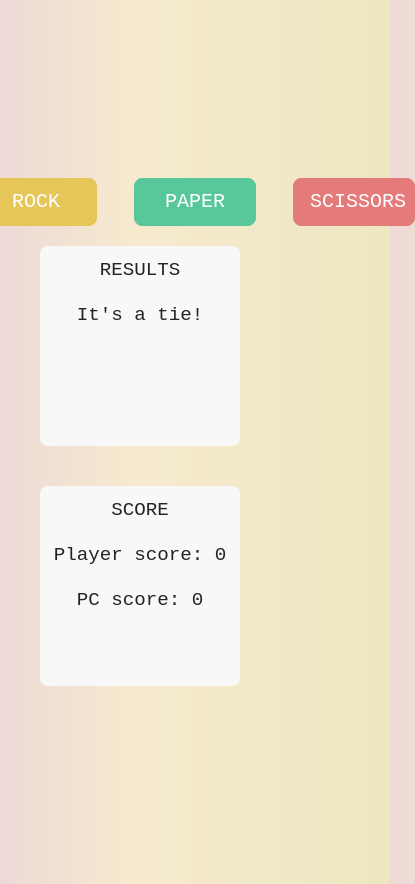
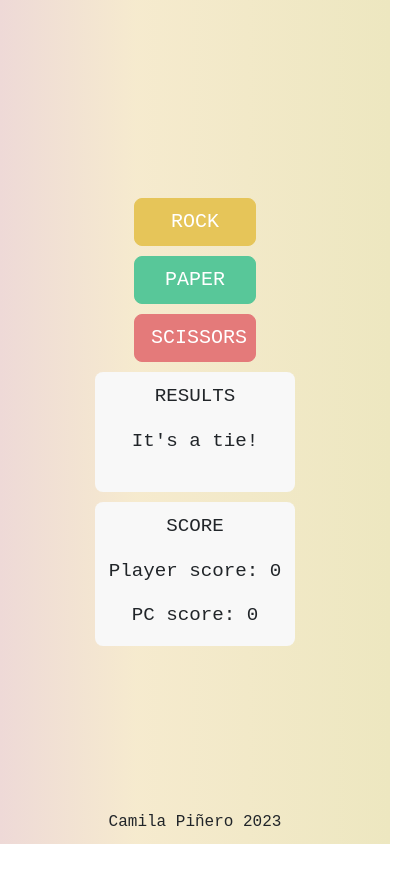
Before and after one commit to CamilaPinero/OdinRockPaper, a plain HTML site: page index.html in a window 390 px wide. Both pictures are taken after a click on the button "ROCK". Shown: the whole page, 415 px wide, since content can reach past the window. After the commit the page ends 844 px from the top, so only its background shows below. Drawn offline with nearby package versions, Linux system fonts and the light colour scheme.

Commit message:
add responsive

```diff
--- a/index.html
+++ b/index.html
@@ -34,6 +34,7 @@
 			</div>
 		</div>
 		<button id="reset" class="btn btn-lg btn-primary" hidden>RESET</button>
+		<footer>Camila Piñero 2023</footer>
 		<script
 			src="https://cdn.jsdelivr.net/npm/bootstrap@5.3.1/dist/js/bootstrap.bundle.min.js"
 			integrity="sha384-HwwvtgBNo3bZJJLYd8oVXjrBZt8cqVSpeBNS5n7C8IVInixGAoxmnlMuBnhbgrkm"
--- a/rockPaper.js
+++ b/rockPaper.js
@@ -1,12 +1,3 @@
-function getComputerChoice() {
-	let choices = ["rock", "paper", "scissors"];
-	return choices[Math.floor(Math.random() * 3)];
-}
-
-/* function getPlayerSelection() {
-	return playerChoice;
-} */
-
 let winner = "";
 let result = "";
 let playerScore = 0;
@@ -15,26 +6,23 @@ let score = document.querySelector("div.score");
 let contentS = document.createElement("p");
 contentS.setAttribute("id", "score");
 
-function gameShouldFinish(playerScore, pcScore) {
-	if (playerScore > 2) {
-		contentS.textContent = "You win the game!";
-		document.getElementById("reset").removeAttribute("hidden");
-		document.querySelector("button.rock").setAttribute("disabled", "");
-		document.querySelector("button.paper").setAttribute("disabled", "");
-		document.querySelector("button.scissors").setAttribute("disabled", "");
-	} else if (pcScore > 2) {
-		contentS.textContent = "You lose the game!";
-		document.getElementById("reset").removeAttribute("hidden");
-		document.querySelector("button.rock").setAttribute("disabled", "");
-		document.querySelector("button.paper").setAttribute("disabled", "");
-		document.querySelector("button.scissors").setAttribute("disabled", "");
-	} else if (playerScore === 2 && pcScore === 2 && playerScore === pcScore) {
-		contentS.textContent = "It's a tie!";
-		document.getElementById("reset").removeAttribute("hidden");
-		document.querySelector("button.rock").setAttribute("disabled", "");
-		document.querySelector("button.paper").setAttribute("disabled", "");
-		document.querySelector("button.scissors").setAttribute("disabled", "");
-	}
+let rock = document.querySelector("button.rock");
+let paper = document.querySelector("button.paper");
+let scissors = document.querySelector("button.scissors");
+
+rock.addEventListener("click", () => {
+	playRound("rock", getComputerChoice());
+});
+paper.addEventListener("click", () => {
+	playRound("paper", getComputerChoice());
+});
+scissors.addEventListener("click", () => {
+	playRound("scissors", getComputerChoice());
+});
+
+function getComputerChoice() {
+	let choices = ["rock", "paper", "scissors"];
+	return choices[Math.floor(Math.random() * 3)];
 }
 
 function playRound(playerSelection, computerSelection) {
@@ -91,19 +79,30 @@ function playRound(playerSelection, computerSelection) {
 	winner = "";
 }
 
-let rock = document.querySelector("button.rock");
-let paper = document.querySelector("button.paper");
-let scissors = document.querySelector("button.scissors");
-
-rock.addEventListener("click", () => {
-	playRound("rock", getComputerChoice());
-});
-paper.addEventListener("click", () => {
-	playRound("paper", getComputerChoice());
-});
-scissors.addEventListener("click", () => {
-	playRound("scissors", getComputerChoice());
-});
+function gameShouldFinish(playerScore, pcScore) {
+	if (playerScore > 2) {
+		contentS.textContent = "You win the game!";
+		contentS.setAttribute("style", "color: #58c799");
+		document.getElementById("reset").removeAttribute("hidden");
+		document.querySelector("button.rock").setAttribute("disabled", "");
+		document.querySelector("button.paper").setAttribute("disabled", "");
+		document.querySelector("button.scissors").setAttribute("disabled", "");
+	} else if (pcScore > 2) {
+		contentS.textContent = "You lose the game!";
+		document.getElementById("reset").removeAttribute("hidden");
+		document.querySelector("button.rock").setAttribute("disabled", "");
+		document.querySelector("button.paper").setAttribute("disabled", "");
+		document.querySelector("button.scissors").setAttribute("disabled", "");
+		contentS.setAttribute("style", "color: #d16969");
+	} else if (playerScore === 2 && pcScore === 2 && playerScore === pcScore) {
+		contentS.textContent = "It's a tie!";
+		document.getElementById("reset").removeAttribute("hidden");
+		document.querySelector("button.rock").setAttribute("disabled", "");
+		document.querySelector("button.paper").setAttribute("disabled", "");
+		document.querySelector("button.scissors").setAttribute("disabled", "");
+		contentS.setAttribute("style", "color: #e6c559");
+	}
+}
 
 function reset() {
 	document.getElementById("reset").setAttribute("hidden", "");
--- a/styles.css
+++ b/styles.css
@@ -6,7 +6,7 @@ body {
     justify-content: center;
     align-items: center;
     align-content: center;
-    margin: 20px;
+
     background: rgb(238,217,215);
 background: linear-gradient(90deg, rgba(238,217,215,1) 0%, rgba(242,226,186,0.7063200280112045) 35%, rgba(237,231,192,1) 100%);
 font-family: monospace;
@@ -15,14 +15,19 @@ font-family: monospace;
 .gameState {
     display: flex;
     flex-wrap: wrap;
+    align-items: center;
+    justify-content: center;
 }
 
 .buttons {
-    width: 440px;
     display: flex;
+    flex-wrap: wrap;
     justify-content: space-between;
-    flex-wrap: wrap;
+
+
 }
+
+
 
 .results, .score {
     width: 200px;
@@ -37,6 +42,7 @@ font-family: monospace;
 
 .btn {
     width: 122px;
+    margin: 5px 19px;
 }
 
 .btn-scissors {
@@ -89,3 +95,24 @@ font-family: monospace;
     --bs-btn-disabled-bg: #459b77;
     --bs-btn-disabled-border-color: #459b77;
 }
+
+footer {
+    position: absolute;
+   bottom: 10px;
+}
+
+@media (max-width: 485px) {
+    .buttons {
+        flex-direction: column;
+    }
+
+    .results, .score {
+        margin: 5px 20px;
+        height: fit-content;
+    }
+
+    .results {
+        min-height: 120px;
+    }
+
+}
```
